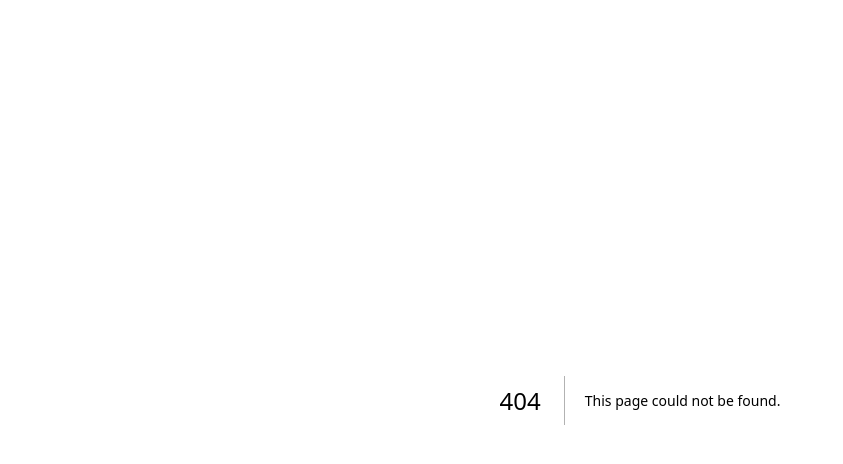
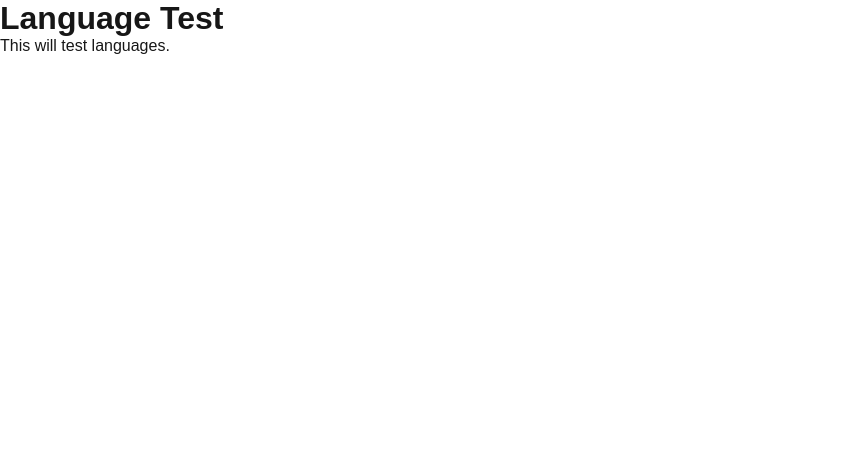
Before and after one commit to CivicTechAtlanta/agua-vida-poc, a Next.js app: page /lang-test in a window 1280 px wide. Before the commit this address had no page. Shown: the top 464 px of the page, without its empty margins (0-843 px from the left). Built offline with nearby package versions, Linux system fonts and the light colour scheme.

Commit message:
added language test page

```diff
--- /dev/null
+++ b/src/app/lang-test/page.tsx
@@ -0,0 +1,9 @@
+export default function LangTest() {
+    return (
+        <div>
+            <h1>Language Test</h1>
+            <p>This will test languages.</p>
+            <></>
+        </div>
+    );
+}
--- a/src/app/page.tsx
+++ b/src/app/page.tsx
@@ -21,6 +21,9 @@ export default function Home() {
         <li>
           <Link href="/reservoir-ingress">Reservoir Ingress</Link>
         </li>
+        <li>
+          <Link href="/lang-test">Language Test</Link>
+        </li>
       </ul>
       </main>
     </div>
```
Also changed, not shown: package.json (+4 -4 lines), 1 other file (tests, documents, lock files or other folders).
